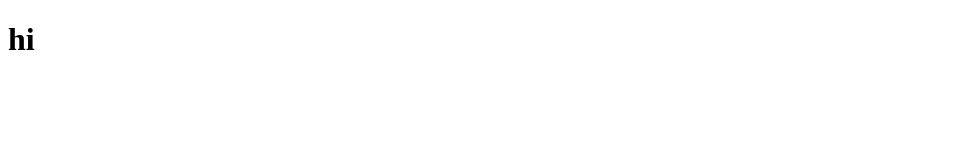
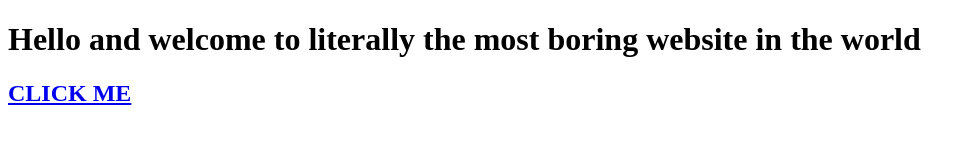
Before and after one commit to finlay-emmott/finlay-emmott.github.io, a plain HTML site: page index.html in a window 1280 px wide. Shown: the whole page, without its empty margins (0-976 px from the left). Drawn offline with Linux system fonts and the light colour scheme.

Commit message:
Update index.html

```diff
--- a/index.html
+++ b/index.html
@@ -1,6 +1,7 @@
 <!DOCTYPE html>
 <html>
 <body>
-<h1>hi</h1>
+<h1>Hello and welcome to literally the most boring website in the world</h1>
+<h2><a href="page1.html">CLICK ME</h2>
 </body>
 </html>
```
